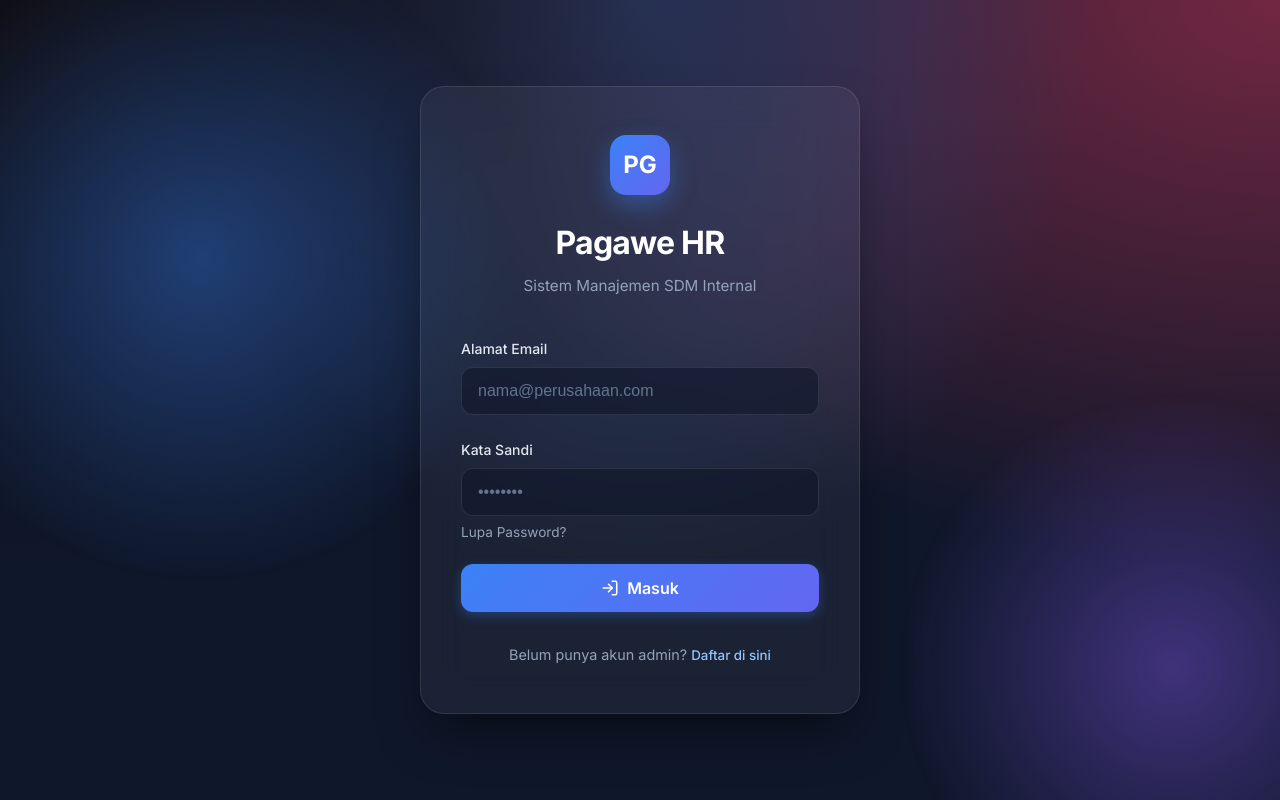
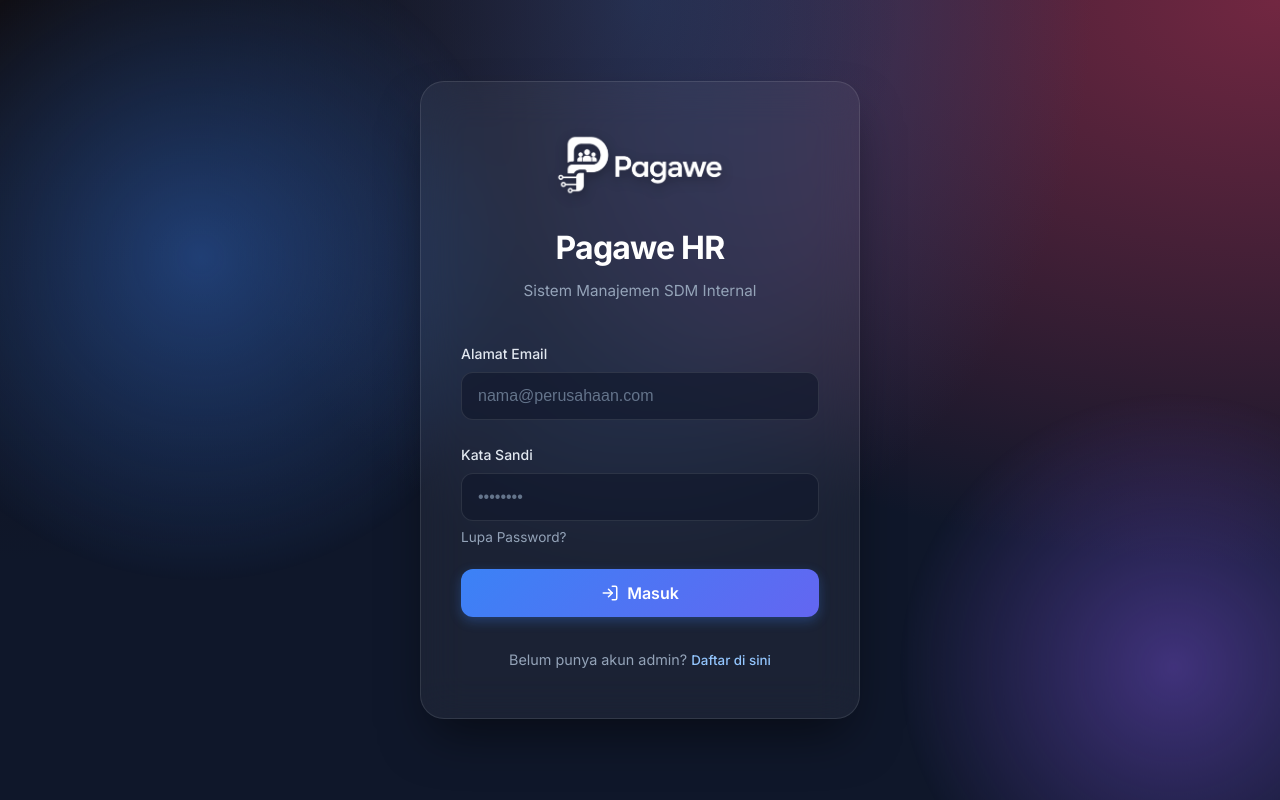
Before and after one commit to saeklindokaryanusantara/pagawe-hr, a React (Vite) app: page /login in a window 1280 px wide. Built offline with nearby package versions, Linux system fonts and the light colour scheme; no server answers.

Commit message:
Restore logo.png on Login page

```diff
--- a/src/pages/Login.jsx
+++ b/src/pages/Login.jsx
@@ -54,15 +54,17 @@ const Login = () => {
     <div className="login-container">
       <div className="login-card">
         <div className="login-header">
-          {/* Logo or placeholder */}
-          <div style={{
-            width: '60px', height: '60px', borderRadius: '16px',
-            background: 'linear-gradient(135deg, #3b82f6, #6366f1)',
-            display: 'flex', alignItems: 'center', justifyContent: 'center',
-            margin: '0 auto 1.5rem auto', boxShadow: '0 10px 25px rgba(59, 130, 246, 0.4)'
-          }}>
-            <span style={{color: 'white', fontWeight: 'bold', fontSize: '1.5rem'}}>PG</span>
-          </div>
+          <img
+            src="/logo.png"
+            alt="Company Logo"
+            style={{
+              height: '70px',
+              objectFit: 'contain',
+              margin: '0 auto 1.5rem auto',
+              display: 'block',
+              filter: 'drop-shadow(0 4px 6px rgba(0,0,0,0.3))'
+            }}
+          />
           <h1>Pagawe HR</h1>
           <p>{mode === 'reset' ? 'Reset Kata Sandi Anda' : 'Sistem Manajemen SDM Internal'}</p>
         </div>
```
Also changed, not shown: public/logo.png.
